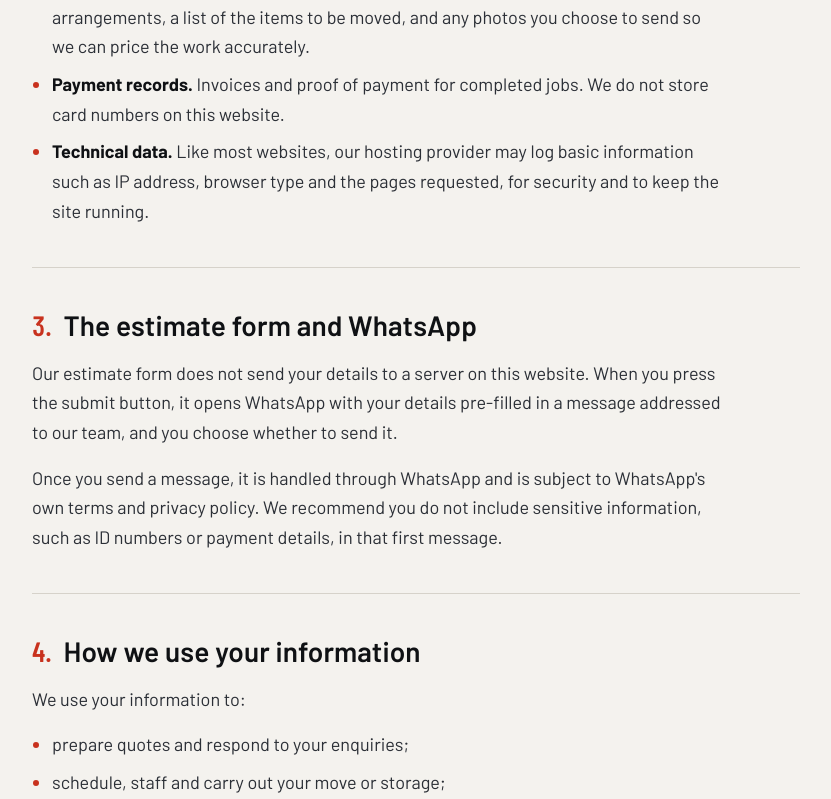
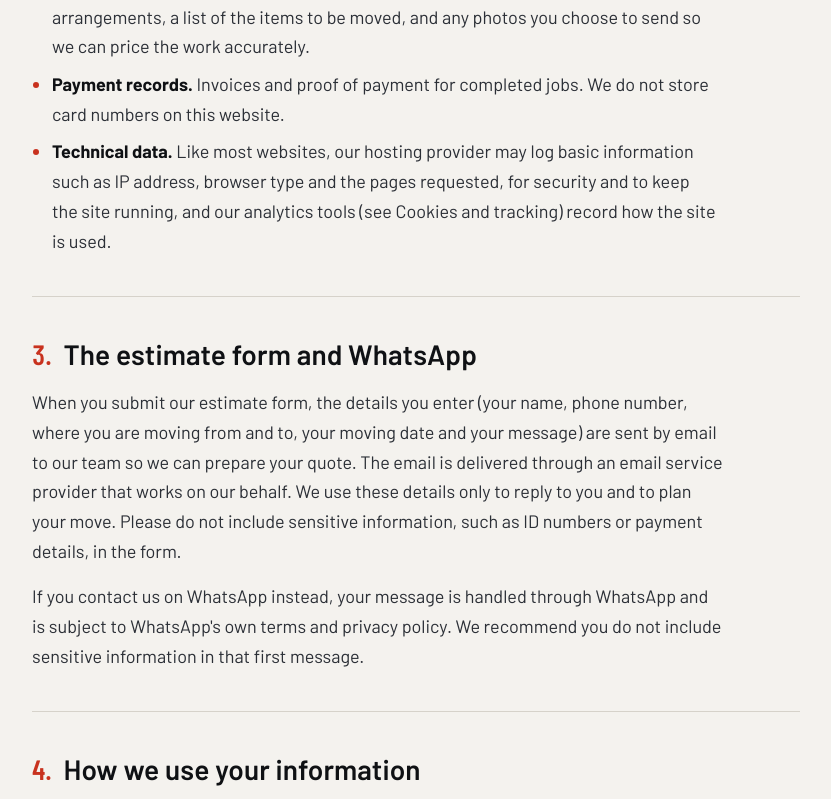
Before and after one commit to MH-7x/al-afnan-furniture-transfer, a Next.js app: page /privacy-policy in a window 1280 px wide. Shown: the part 1241-2040 px from the top of the page, without its empty margins (432-1263 px from the left). Built offline with nearby package versions, Linux system fonts and the light colour scheme; no server answers.

Commit message:
llms.txt file + updated the privacy policy pages

```diff
--- a/app/privacy-policy/page.tsx
+++ b/app/privacy-policy/page.tsx
@@ -68,7 +68,8 @@ const sections: LegalSection[] = [
             <strong className="text-ink">Technical data.</strong> Like most
             websites, our hosting provider may log basic information such as IP
             address, browser type and the pages requested, for security and to
-            keep the site running.
+            keep the site running, and our analytics tools (see Cookies and
+            tracking) record how the site is used.
           </li>
         </UL>
       </>
@@ -80,16 +81,19 @@ const sections: LegalSection[] = [
     body: (
       <>
         <P>
-          Our estimate form does not send your details to a server on this
-          website. When you press the submit button, it opens WhatsApp with your
-          details pre-filled in a message addressed to our team, and you choose
-          whether to send it.
+          When you submit our estimate form, the details you enter (your name,
+          phone number, where you are moving from and to, your moving date and
+          your message) are sent by email to our team so we can prepare your
+          quote. The email is delivered through an email service provider that
+          works on our behalf. We use these details only to reply to you and to
+          plan your move. Please do not include sensitive information, such as ID
+          numbers or payment details, in the form.
         </P>
         <P>
-          Once you send a message, it is handled through WhatsApp and is subject
-          to WhatsApp&apos;s own terms and privacy policy. We recommend you do not
-          include sensitive information, such as ID numbers or payment details, in
-          that first message.
+          If you contact us on WhatsApp instead, your message is handled through
+          WhatsApp and is subject to WhatsApp&apos;s own terms and privacy
+          policy. We recommend you do not include sensitive information in that
+          first message.
         </P>
       </>
     ),
@@ -188,15 +192,31 @@ const sections: LegalSection[] = [
     body: (
       <>
         <P>
-          This website does not currently use advertising or analytics cookies.
-          We may use strictly necessary technologies to make the site load and
-          work. If we add analytics or marketing tools in the future, we will
-          update this policy and, where required, ask for your consent first.
+          This website uses Google Tag Manager and Google Analytics to understand
+          how visitors use the site, such as which pages are viewed and how
+          people find us. These tools may set cookies and collect information
+          such as your IP address, device and browser type, and the pages you
+          view. We use this information to improve the website and our services.
+          We also use Google Search Console, which reports how our pages perform
+          in Google search.
         </P>
         <P>
-          Our pages link to third-party services such as Google Maps and
-          WhatsApp. If you follow those links, the third party may set its own
-          cookies and its own privacy policy applies.
+          You can block or delete cookies in your browser settings, or opt out of
+          Google Analytics with Google&apos;s browser add-on at{" "}
+          <a
+            href="https://tools.google.com/dlpage/gaoptout"
+            target="_blank"
+            rel="noopener noreferrer"
+            className={link}
+          >
+            tools.google.com/dlpage/gaoptout
+          </a>
+          . Blocking cookies will not stop the website from working.
+        </P>
+        <P>
+          Our pages link to or embed third-party services such as Google Maps and
+          WhatsApp. These providers may set their own cookies, and their own
+          privacy policies apply.
         </P>
       </>
     ),
@@ -303,7 +323,7 @@ export default function PrivacyPolicyPage() {
         current="Privacy Policy"
         path="/privacy-policy"
         title="Privacy Policy"
-        updated="9 October 2026"
+        updated="12 October 2026"
         intro={
           <p>
             This policy explains what personal information Al Afnan Furniture
```
Also changed, not shown: public/llms.txt (added).
